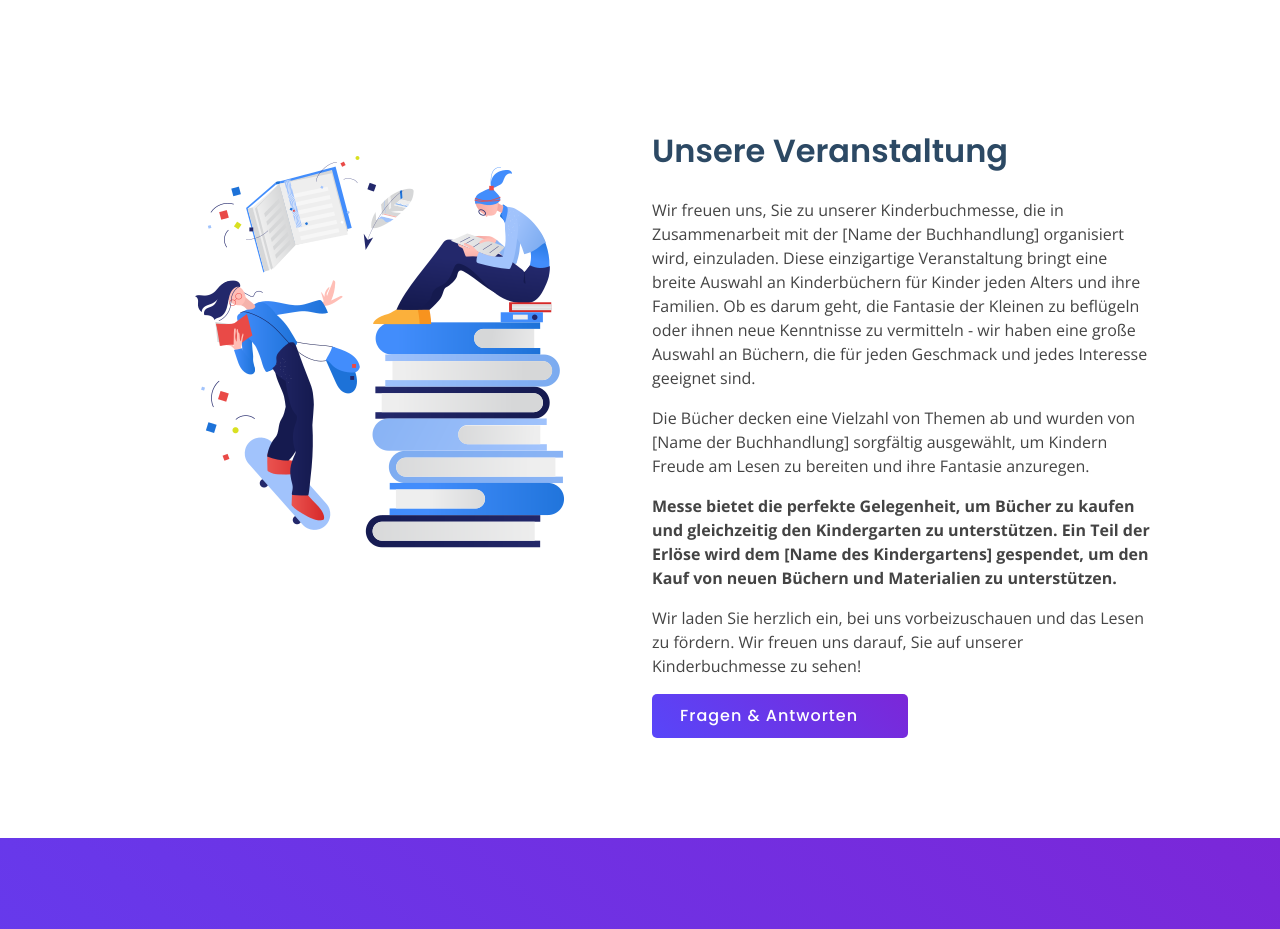
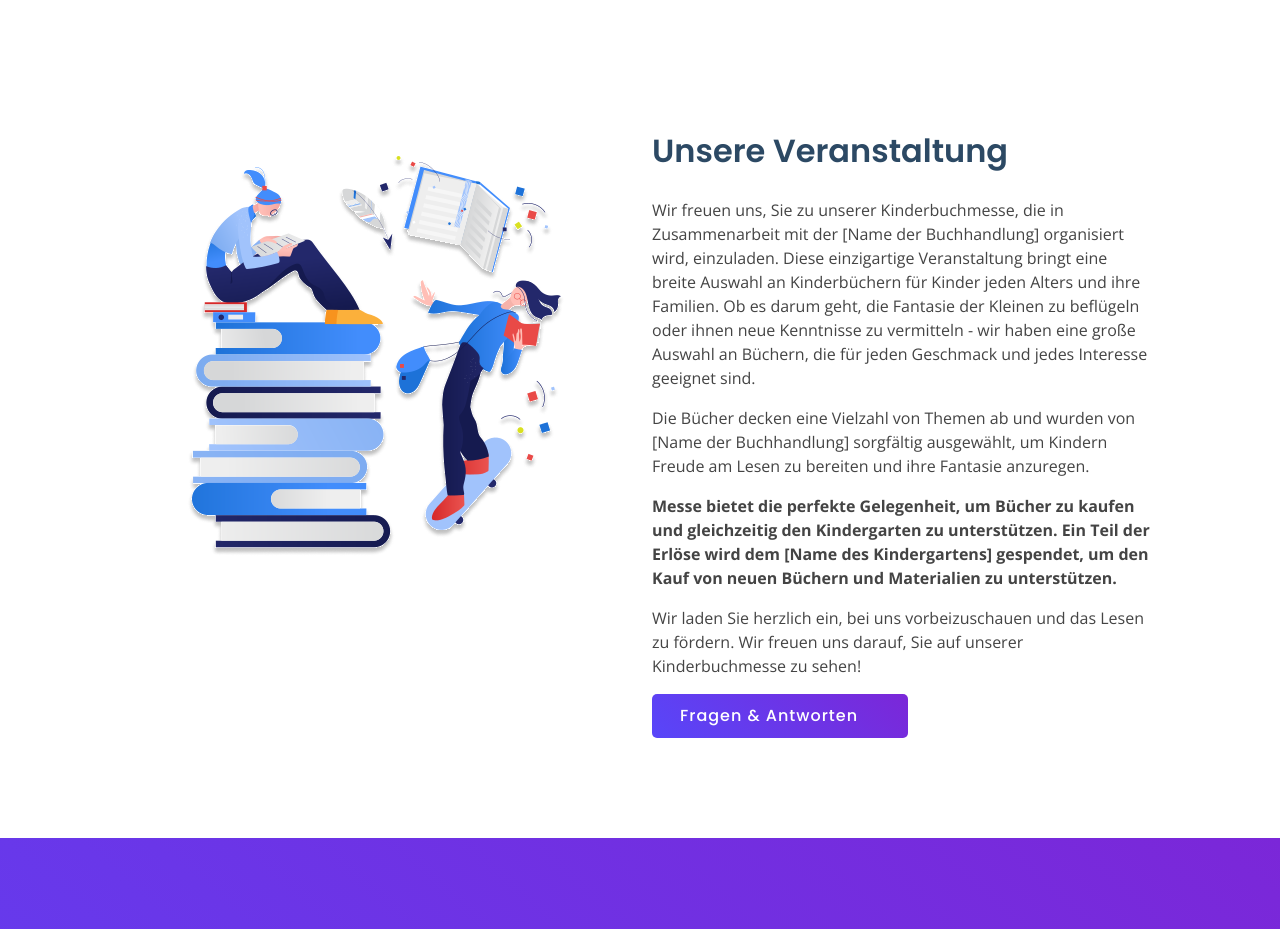
Before and after one commit to irynamill/bookfair, a plain HTML site: page index.html in a window 1280 px wide. Shown: the part 860-1789 px from the top of the page. Drawn offline with nearby package versions, Linux system fonts and the light colour scheme.

Commit message:
another commit

```diff
--- a/index.html
+++ b/index.html
@@ -89,7 +89,7 @@
       <div class="container-test">
         <div class="row">
           <div class="col-lg-6 col-md-12 col-sm-1 booksImage" data-aos="zoom-in" data-aos-delay="150">
-            <img src="assets/img/booksgirls.png" class="img-fluid" alt="">
+            <img src="assets/img/Reading of books.png" class="img-fluid" alt="">
           </div>
 
           <div class="col-lg-6 col-md-12 col-sm-12 content" data-aos="fade-left">
```
Also changed, not shown: assets/img/Reading of books.png (added).
